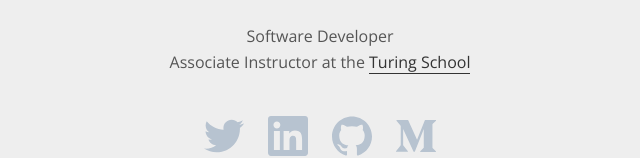
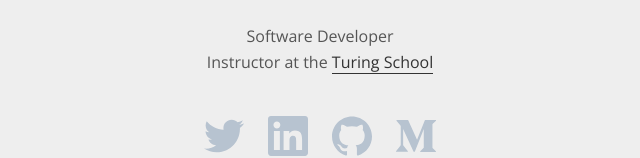
Before and after one commit to robbiejaeger/personal-site, a website: page public/index.html in a window 1280 px wide. Shown: the part 149-307 px from the top of the page, without its empty margins (320-960 px from the left). Drawn offline with nearby package versions, Linux system fonts and the light colour scheme; a web font is replaced by a local one.

Commit message:
Change job title

```diff
--- a/public/index.html
+++ b/public/index.html
@@ -19,7 +19,7 @@
     <section id="main-content">
       <article id="about">
         <p>Software Developer</p>
-        <p>Associate Instructor at the <a href="https://www.turing.io/" target="_blank" rel="noopener">Turing School</a></p>
+        <p>Instructor at the <a href="https://www.turing.io/" target="_blank" rel="noopener">Turing School</a></p>
       </article>
 
       <article id="social">
```
